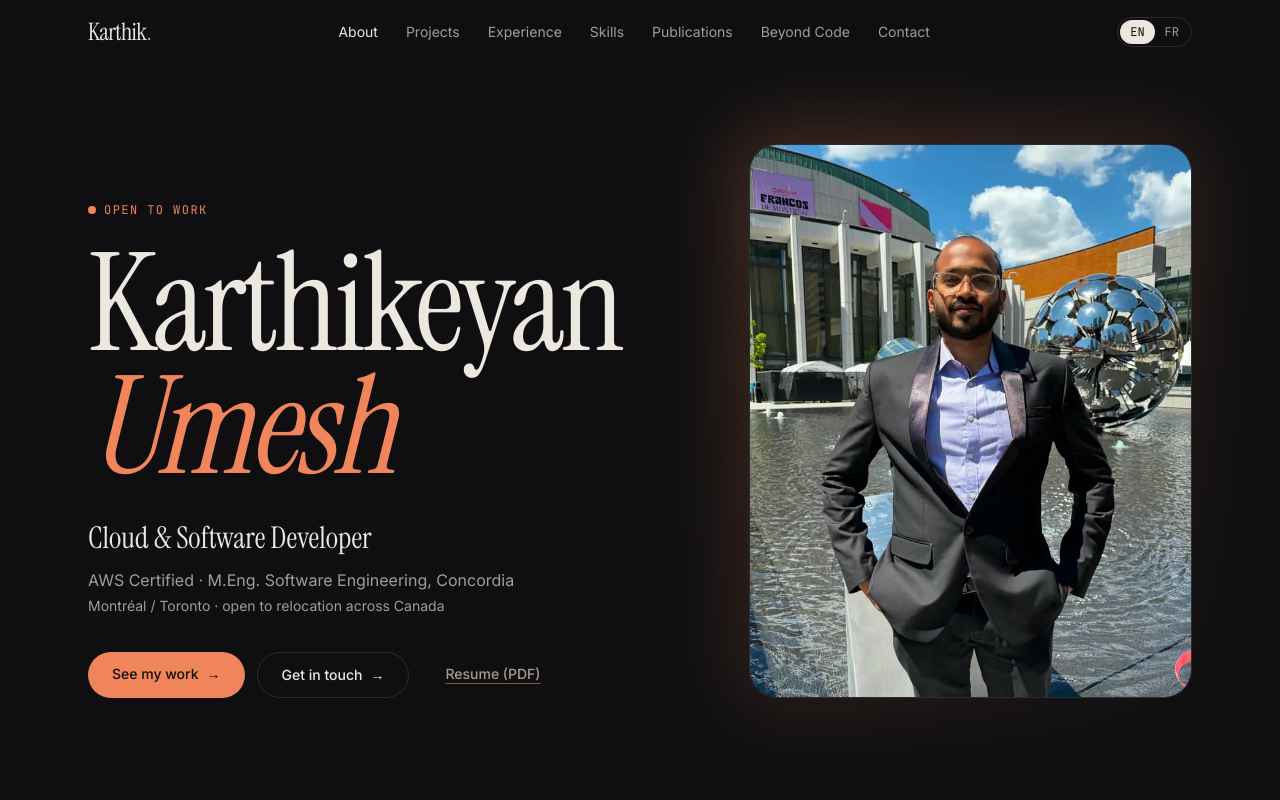
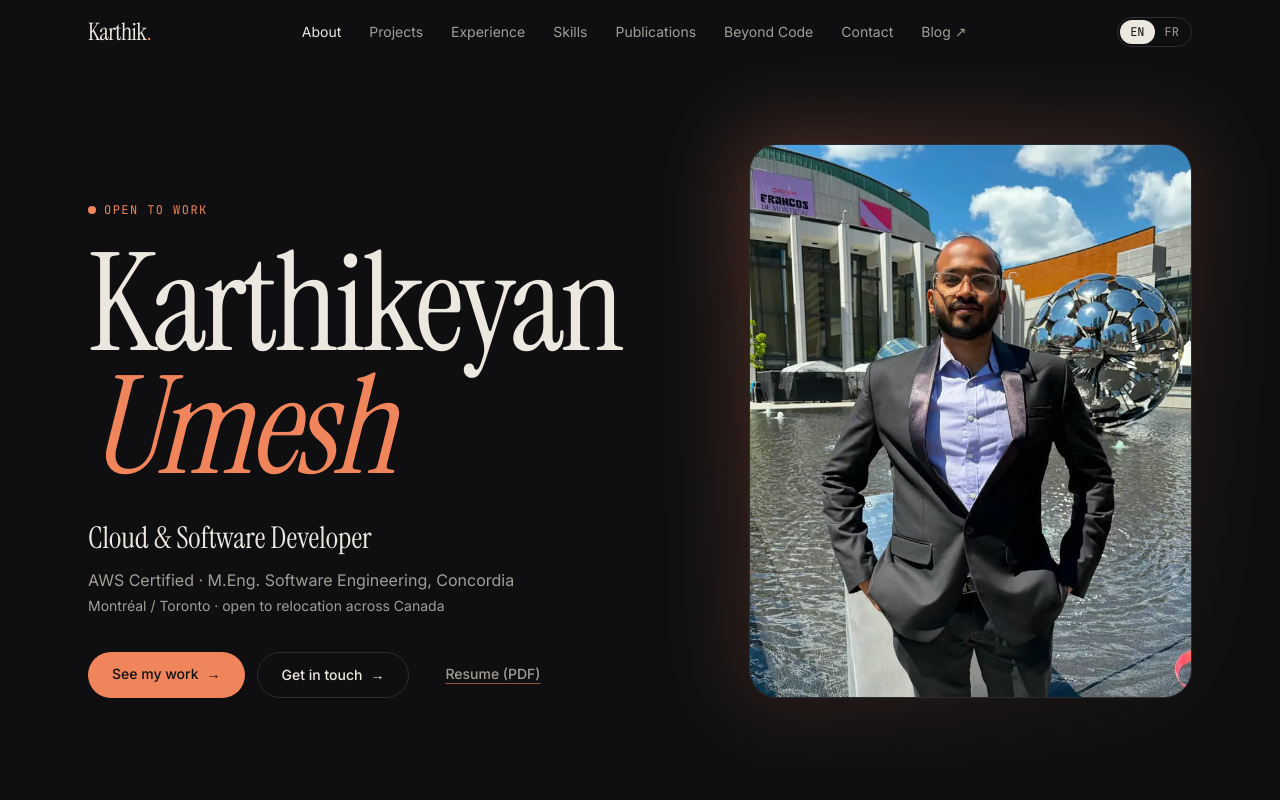
Before and after one commit to naraianlegrand/portfolio, a React (Vite) app: page / in a window 1280 px wide. Shown: the top 800 px of the page. Built offline with nearby package versions, Linux system fonts and the light colour scheme.

Commit message:
Merge pull request #40 from naraianlegrand/feat/blog-nav-link
feat: Blog link in the main navigation (EN/FR)

```diff
--- a/src/components/Navbar.jsx
+++ b/src/components/Navbar.jsx
@@ -35,12 +35,13 @@ export default function Navbar() {
   const links = t.nav.map((n) => (
     <li key={n.id}>
       <a
-        href={`#${n.id}`}
+        href={n.href ?? `#${n.id}`}
         onClick={() => setOpen(false)}
-        aria-current={active === n.id ? 'true' : undefined}
-        className={`transition-colors hover:text-paper ${active === n.id ? 'text-paper' : 'text-muted'}`}
+        aria-current={!n.href && active === n.id ? 'true' : undefined}
+        className={`transition-colors hover:text-paper ${!n.href && active === n.id ? 'text-paper' : 'text-muted'}`}
       >
         {n.label}
+        {n.href && <span aria-hidden="true"> ↗</span>}
       </a>
     </li>
   ))
--- a/src/data/profile.fr.js
+++ b/src/data/profile.fr.js
@@ -57,6 +57,7 @@ export const frOverrides = {
     { label: 'Publications' },
     { label: 'Au-delà du code' },
     { label: 'Contact' },
+    { label: 'Blogue' },
   ],
 
   hero: {
--- a/src/data/profile.js
+++ b/src/data/profile.js
@@ -60,6 +60,8 @@ const en = {
     { id: 'publications', label: 'Publications' },
     { id: 'beyond', label: 'Beyond Code' },
     { id: 'contact', label: 'Contact' },
+    // External link (no section on this page): Navbar uses href instead of #id.
+    { id: 'blog', label: 'Blog', href: 'https://blog.karthikeyanumesh.com' },
   ],
 
   hero: {
```
Also changed, not shown: 1 other file (tests, documents, lock files or other folders).
